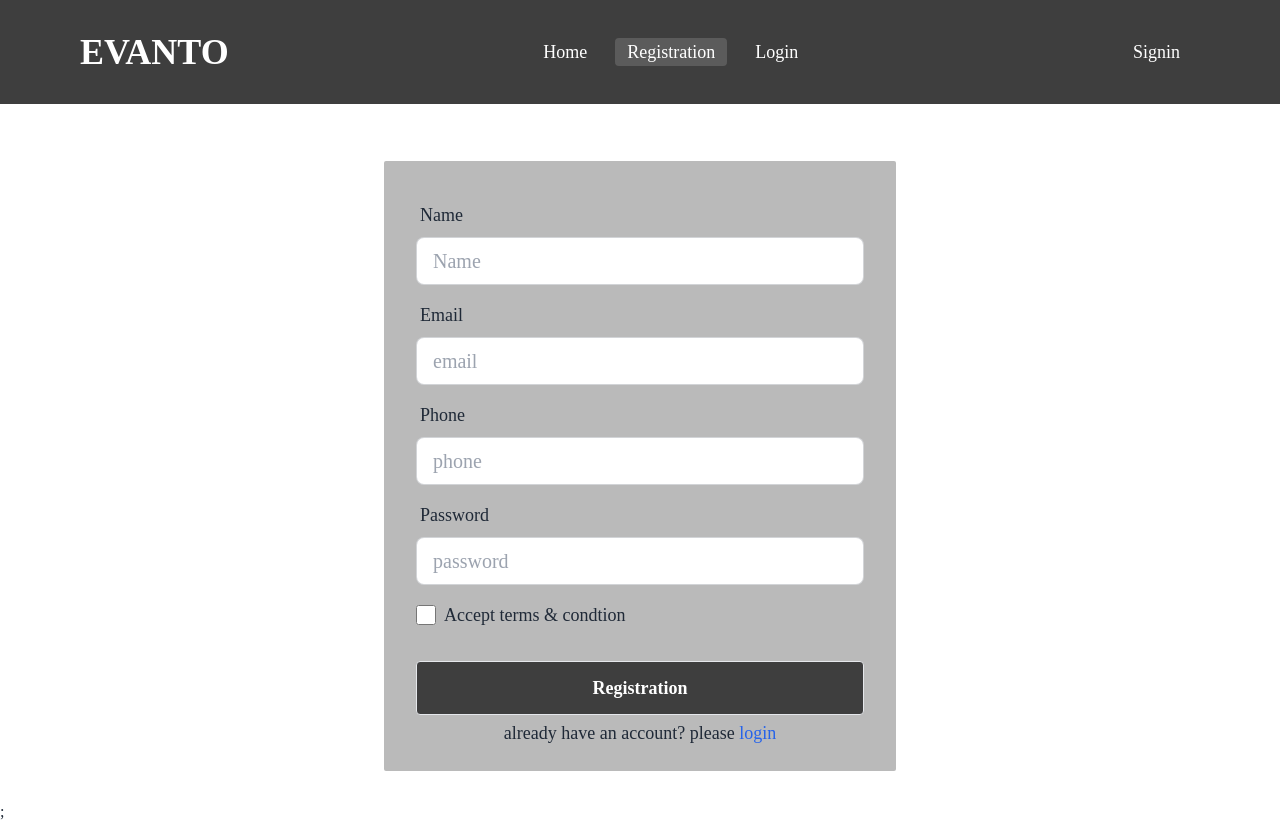
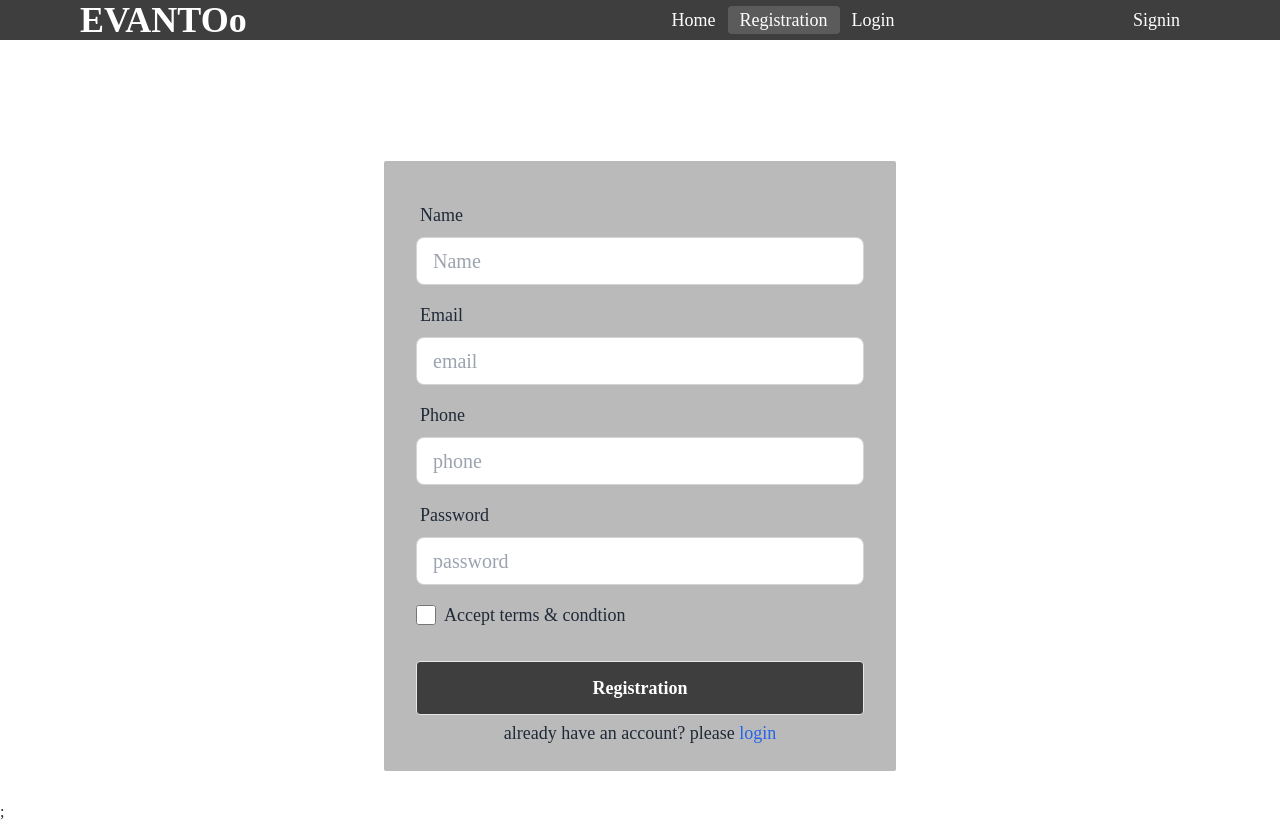
Before and after one commit to farhanAfrad/event-management-react, a React (Vite) app: page /registration in a window 1280 px wide. Built offline with nearby package versions, Linux system fonts and the light colour scheme; no server answers.

Commit message:
answered the question in the questions_and_answers.md file

```diff
--- a/src/pages/Home/Home.jsx
+++ b/src/pages/Home/Home.jsx
@@ -36,7 +36,7 @@ const Home = () => {
                 </div>
                 {/* banner title */}
                 <div className='text-center'>
-                    <h1 className='text-7xl text-white font-semibold'>here goes banner title</h1>
+                    <h1 className='text-3xl md:5xl lg:text-7xl text-white font-semibold'>Summit Symphony</h1>
                 </div>
             </div>
 
--- a/src/pages/registration/Registration.jsx
+++ b/src/pages/registration/Registration.jsx
@@ -57,7 +57,7 @@ const Registration = () => {
 
     return (
         <div className='flex justify-center items-center w-full h-screen relative'>
-            <div className='bg-[#3e3e3e] absolute w-full top-0 py:5 md:py-8 md:px-12 lg:px-20'>
+            <div className='bg-[#3e3e3e] absolute w-full top-0  md:px-12 lg:px-20'>
                 <NavBar></NavBar>
             </div>
             <div className='w-4/5 mt-44 mb-11 lg:w-2/5 bg-[#bababa] rounded-sm'>
--- a/src/shared/navigation/NavBar.jsx
+++ b/src/shared/navigation/NavBar.jsx
@@ -38,21 +38,33 @@ const NavBar = () => {
         navigate('/login');
     }
     return (
-        <div className="flex flex-col md:flex-row justify-between w-full items-center">
+        <div className="flex justify-between items-center py-5 md:py-0">
             {/* logo */}
-            <div className='text-4xl font-extrabold text-white '>EVANTO</div>
+            <div className='text-4xl font-extrabold text-white hidden lg:block'>EVANTOo</div>
             {/* MENU */}
-            <div id='link01'>
-                <ul className='flex md:gap-4 text-white font-medium text-lg'>
+            <div className="dropdown">
+                <div tabIndex={0} role="button" className="btn btn-ghost lg:hidden">
+                    <svg xmlns="http://www.w3.org/2000/svg" className="h-5 w-5 text-white" fill="none" viewBox="0 0 24 24" stroke="currentColor"><path strokeLinecap="round" strokeLinejoin="round" strokeWidth="2" d="M4 6h16M4 12h8m-8 6h16" /></svg>
+                </div>
+                <ul tabIndex={0} className="menu menu-sm dropdown-content mt-3 z-[1] shadow bg-base-100 rounded-box w-52">
+                    {link}
+                </ul>
+            </div>
+            <div id='link01'className=' hidden lg:flex'>
+                <ul className='flex text-white font-medium text-lg'>
                     {link}
                 </ul>
             </div>
             {/*user*/}
             <div>
                 {user ?
-                    <div className='flex gap-2'>
-                        <div className="w-10">
-                            <img alt="Tailwind CSS Navbar component" src="https://daisyui.com/images/stock/photo-1534528741775-53994a69daeb.jpg" className='rounded-full' />
+                    <div className='flex gap-3 items-center'>
+                        <p className='text-white'>{user.displayName}</p>
+                        <div className='flex flex-col justify-center items-center'>
+                            <div className="w-10">
+                                <img alt="Tailwind CSS Navbar component" src="https://daisyui.com/images/stock/photo-1534528741775-53994a69daeb.jpg" className='rounded-full' />
+                            </div>
+
                         </div>
                         <button onClick={handleLogout} className='bg-[#757575] py-1 px-5 text-white active:scale-90 transition-transform text-lg font-medium'>Logout</button>
                     </div> :
```
Also changed, not shown: 1 other file (tests, documents, lock files or other folders).
